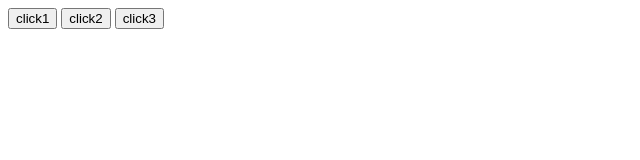
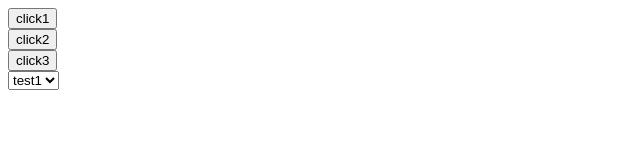
Before and after one commit to tarol/pages, a website: page index.html in a window 1280 px wide. Shown: the whole page, without its empty margins (0-640 px from the left). Drawn offline with Linux system fonts and the light colour scheme.

Commit message:
fix: 添加元素

```diff
--- a/index.html
+++ b/index.html
@@ -6,9 +6,17 @@
   <title>Document</title>
 </head>
 <body>
-  <button>click1</button>
-  <button>click2</button>
-  <button>click3</button>
+  <button>click1</button><br>
+  <button>click2</button><br>
+  <button>click3</button><br>
+  <select name="select" id="select">
+    <option value="1">test1</option>
+    <option value="2">test2</option>
+    <option value="3">test3</option>
+    <option value="4">test4</option>
+    <option value="5">test5</option>
+  </select>
+  <div style="height: 1000px;"></div>
   <script type='text/javascript'>
     var _vds = _vds || [];
     window._vds = _vds;
```
